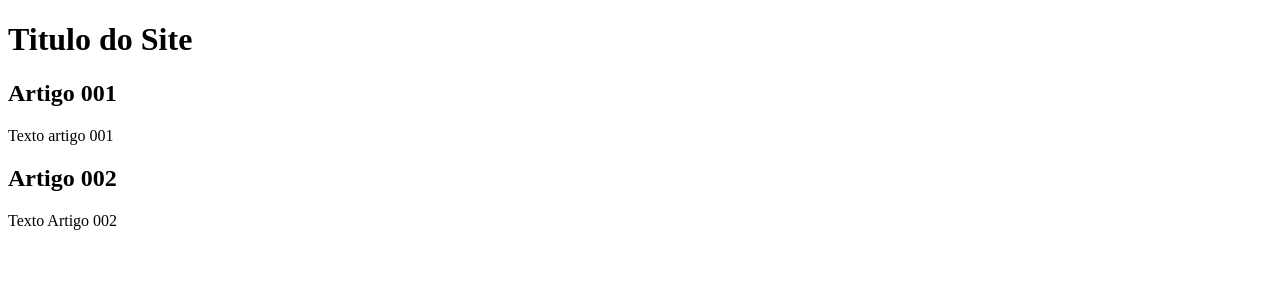
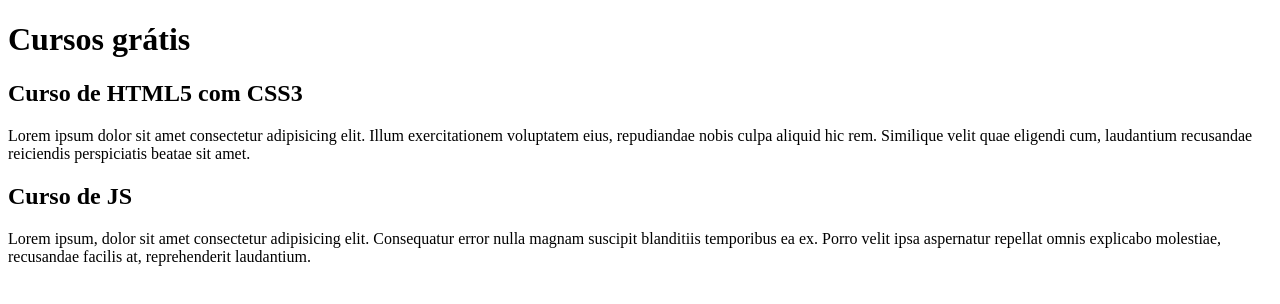
Before and after one commit to ViniciusNunesDEV/projeto-site, a plain HTML site: page index.html in a window 1280 px wide. Drawn offline with Linux system fonts and the light colour scheme.

Commit message:
comecei a escrever o conteudo

```diff
--- a/index.html
+++ b/index.html
@@ -8,15 +8,15 @@
 <body>
     <main>
             <header>
-                    <h1>Titulo do Site</h1>
+                    <h1>Cursos grátis</h1>
             </header>
             <article>
-                    <h2>Artigo 001</h2>
-                    <p>Texto artigo 001</p>
+                    <h2>Curso de HTML5 com CSS3</h2>
+                    <p>Lorem ipsum dolor sit amet consectetur adipisicing elit. Illum exercitationem voluptatem eius, repudiandae nobis culpa aliquid hic rem. Similique velit quae eligendi cum, laudantium recusandae reiciendis perspiciatis beatae sit amet.</p>
             </article>
             <article>
-                    <h2>Artigo 002</h2>
-                    <p>Texto Artigo 002</p>
+                    <h2>Curso de JS</h2>
+                    <p>Lorem ipsum, dolor sit amet consectetur adipisicing elit. Consequatur error nulla magnam suscipit blanditiis temporibus ea ex. Porro velit ipsa aspernatur repellat omnis explicabo molestiae, recusandae facilis at, reprehenderit laudantium.</p>
             </article>
     </main>
 </body>
```
